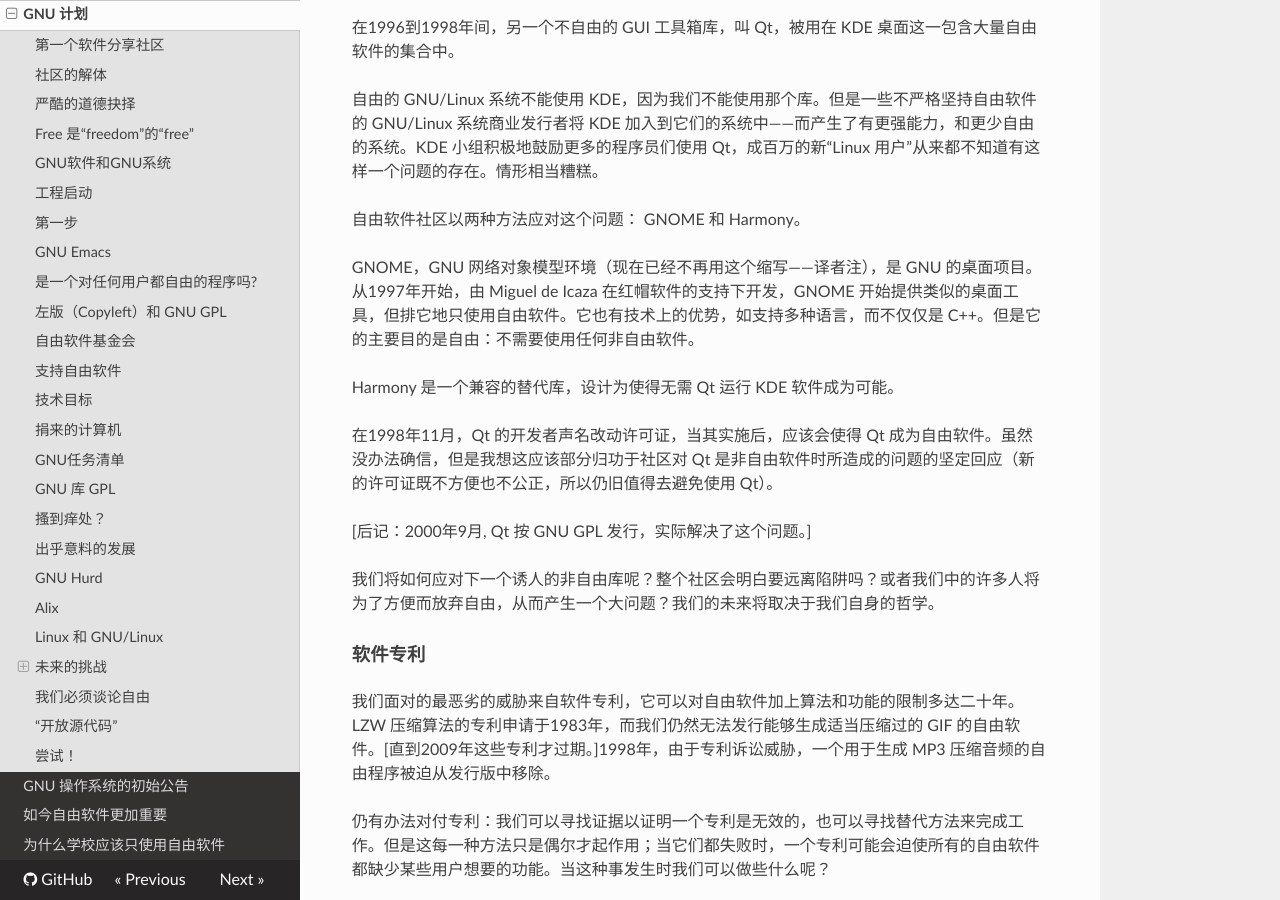
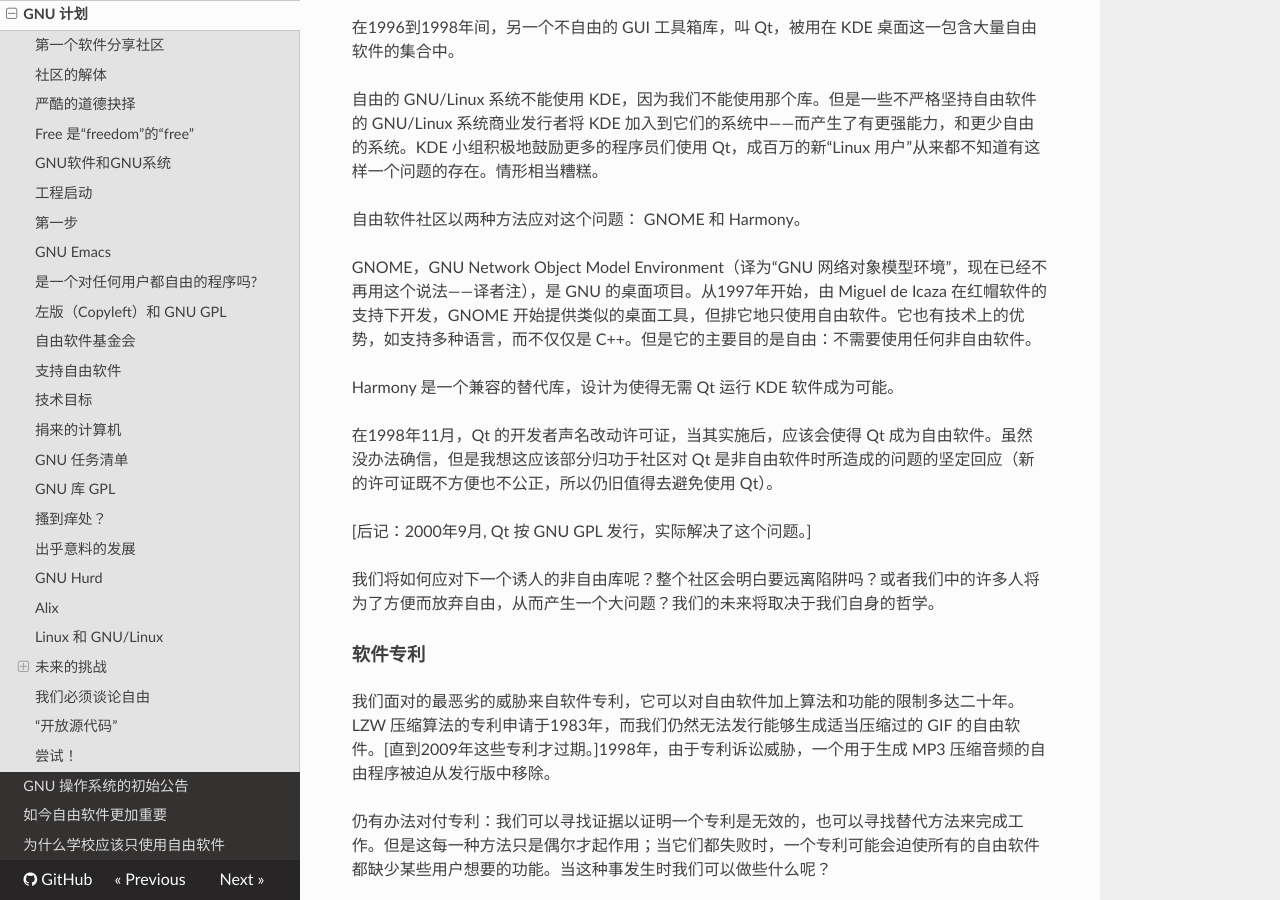
Before and after one commit to beijinglug/fsfs-zh, an MkDocs documentation site: the page built from docs/thegnuproject.md, in a window 1280 px wide and 900 px high, scrolled down 11245 px. Built offline with MkDocs 1.6.1, drawn with Linux system fonts in a browser that asks for light colours; nearby versions of some CDN libraries; old or Windows-style settings are respelled for this version of MkDocs; some of the changed text lies outside the part shown.

Commit message:
detail proofread gnu project

```diff
--- a/docs/thegnuproject.md
+++ b/docs/thegnuproject.md
@@ -57,7 +57,7 @@
 
 一个操作系统并不意味着仅仅是一个内核，这样几乎没有足够的水平来运行其他程序。在20世纪70年代，能称得上操作系统的软件都包含了命令处理器、汇编器、编译器、解释器、调试器、文本编辑器、邮件程序，以及其它许多程序。ITS、Multics、VMS 和 Unix 都有这些。GNU 操作系统也得有。
 
-后来我听到希勒尔的这些话：[^thegnu-3]
+后来我听到希勒尔的这些话[^thegnu-3]：
 
 > 我不为我谁为我？
 > 我只为我我为何？
@@ -176,7 +176,7 @@
 
 但是，尽管这是一个可以合理化的罪恶，它仍然是罪恶。今天我们已经不再持有任何 Unix 的副本，因为我们已经用自由的操作系统取代了它们。如果我们不能将一台计算机的操作系统换成自由的，我们就把整台计算机都换掉。
 
-### GNU任务清单
+### GNU 任务清单
 
 随着 GNU 工程的进行，以及越来越多的系统组件被找到或开发，最终使得整理一份未完成工作的清单变得很有用。我们用它来招募开发者来编写缺失的部分。它被称为 GNU 任务清单。除了尚未完工的 Unix 组件外，我们列出了额外的各种各样的其它有用的软件和文档项目，我们认为，这些是一个真正完整的系统所应当拥有的。
 
@@ -271,7 +271,7 @@
 
 自由软件社区以两种方法应对这个问题： GNOME 和 Harmony。
 
-GNOME，GNU 网络对象模型环境（现在已经不再用这个缩写——译者注），是 GNU 的桌面项目。从1997年开始，由 Miguel de Icaza 在红帽软件的支持下开发，GNOME 开始提供类似的桌面工具，但排它地只使用自由软件。它也有技术上的优势，如支持多种语言，而不仅仅是 C++。但是它的主要目的是自由：不需要使用任何非自由软件。
+GNOME，GNU Network Object Model Environment（译为“GNU 网络对象模型环境”，现在已经不再用这个说法——译者注），是 GNU 的桌面项目。从1997年开始，由 Miguel de Icaza 在红帽软件的支持下开发，GNOME 开始提供类似的桌面工具，但排它地只使用自由软件。它也有技术上的优势，如支持多种语言，而不仅仅是 C++。但是它的主要目的是自由：不需要使用任何非自由软件。
 
 Harmony 是一个兼容的替代库，设计为使得无需 Qt 运行 KDE 软件成为可能。
 
@@ -329,7 +329,7 @@
 
 ### 尝试！
 
-犹达大师的名言“没有‘尝试’”听似幽雅，但对我不起作用。我已经完成了我的大部分工作，与此同时担心我能不能做，且不确定如果我做了，我的努力够不够完成目标。不过无论如何我尝试了，因为在敌人和我的城池之间除了我没有任何人。令我吃惊的是，我有时会成功。
+犹达大师的名言“没有‘尝试’ ”听似幽雅，但对我不起作用。我已经完成了我的大部分工作，与此同时担心我能不能做，且不确定如果我做了，我的努力够不够完成目标。不过无论如何我尝试了，因为在敌人和我的城池之间除了我没有任何人。令我吃惊的是，我有时会成功。
 
 有时我失败了；我的一些城池陷落了。随后我发现另一个受到威胁的城池，并为另一场战斗做好准备。天长日久，我学会了寻找威胁并将我置于城池和威胁之间，并召集其他黑客和我联合。
 
```
